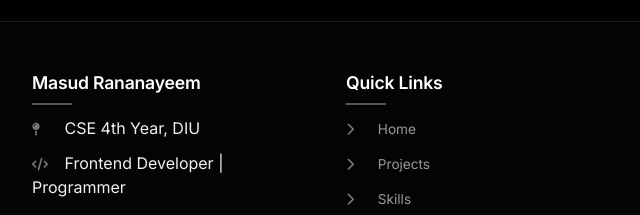
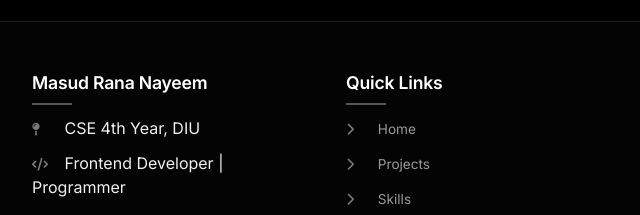
Before and after one commit to masudrananayeem/My-Portfolio, a plain HTML site: page index.html in a window 1280 px wide. Shown: the part 3107-3322 px from the top of the page, 0-640 px from the left. Drawn offline with nearby package versions, Linux system fonts and the light colour scheme.

Commit message:
correction name

```diff
--- a/index.html
+++ b/index.html
@@ -536,7 +536,7 @@
 <footer class="site-footer">
   <div class="footer-container">
     <div class="footer-col">
-      <h4>Masud Rananayeem</h4>
+      <h4>Masud Rana Nayeem</h4>
       <ul>
         <li><i class="fas fa-map-pin"></i> CSE 4th Year, DIU</li>
         <li><i class="fas fa-code"></i> Frontend Developer | Programmer</li>
```
